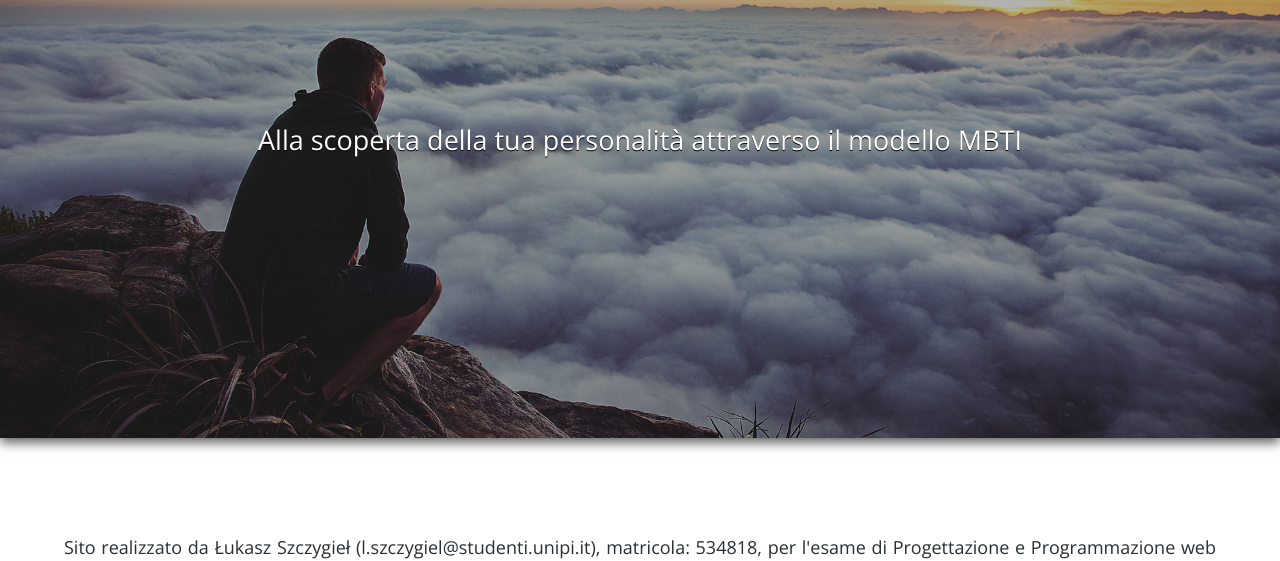
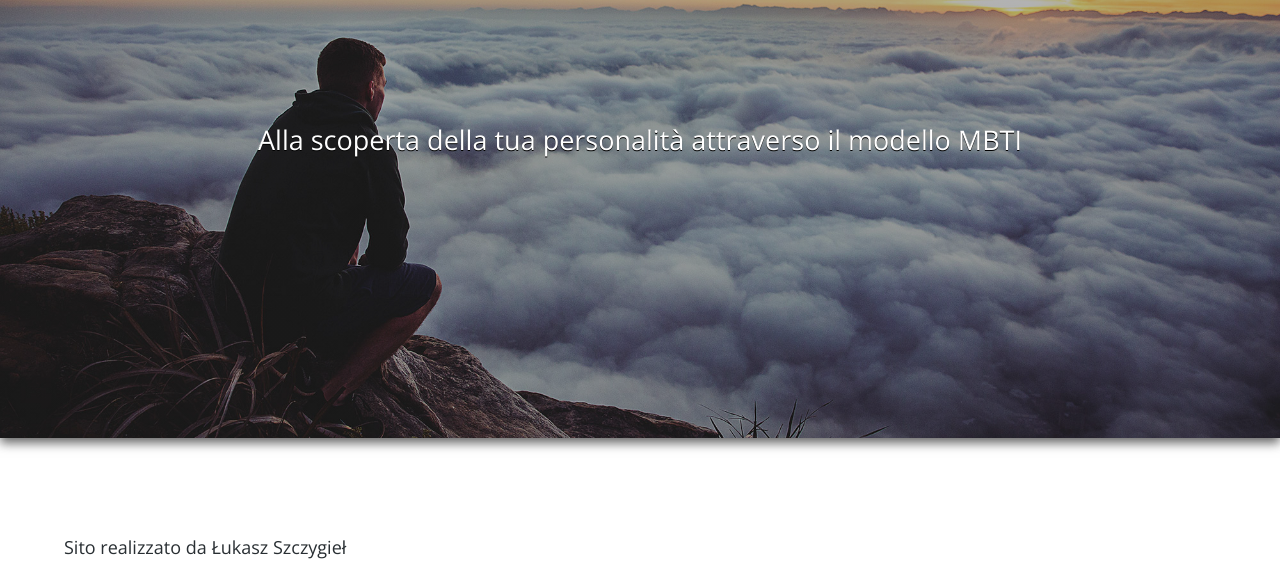
Before and after one commit to lukasd2/Journey-Below-MBTI-model-website, a plain HTML site: page contact.html in a window 1280 px wide. Shown: the part 242-803 px from the top of the page. Drawn offline with nearby package versions, Linux system fonts and the light colour scheme.

Commit message:
Update contact.html

```diff
--- a/contact.html
+++ b/contact.html
@@ -38,7 +38,7 @@
 				<p>Alla scoperta della tua personalità attraverso il modello MBTI</p>
 			</header>
 			<div class="about-content">
-				<p>Sito realizzato da &Lstrok;ukasz Szczygie&lstrok; (l.szczygiel@studenti.unipi.it), matricola: 534818, per l'esame di Progettazione e Programmazione web 2015/2016.</p>
+				<p>Sito realizzato da &Lstrok;ukasz Szczygie&lstrok;</p>
 				<p>Il sito è stato validato secondo gli standard HTML5 e CSS3 del W3C.
 				</p>
 				<p>I contenuti della pagina sono sotto licenza <a href="https://creativecommons.org/publicdomain/zero/1.0/" target="_blank">Creative Commons Zero (CC0)</a> ad eccezione di alcune descrizioni contenute nel test tratte da wikipedia e icone presenti nella sezione descrizioni, sotto licenza <a href="http://creativecommons.org/licenses/by/3.0/it/deed.it" target="_blank">Creative Commons 3 (CC3)</a>.</p>
```
